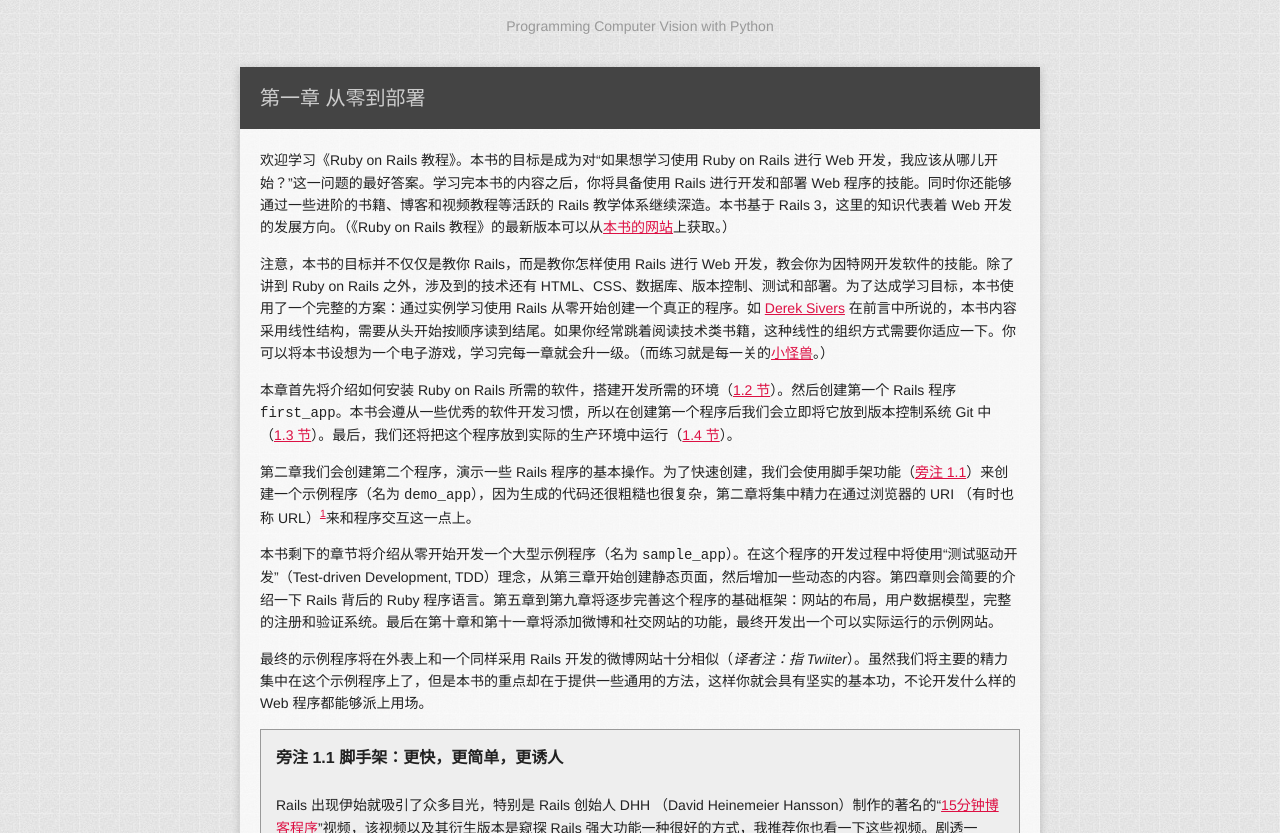
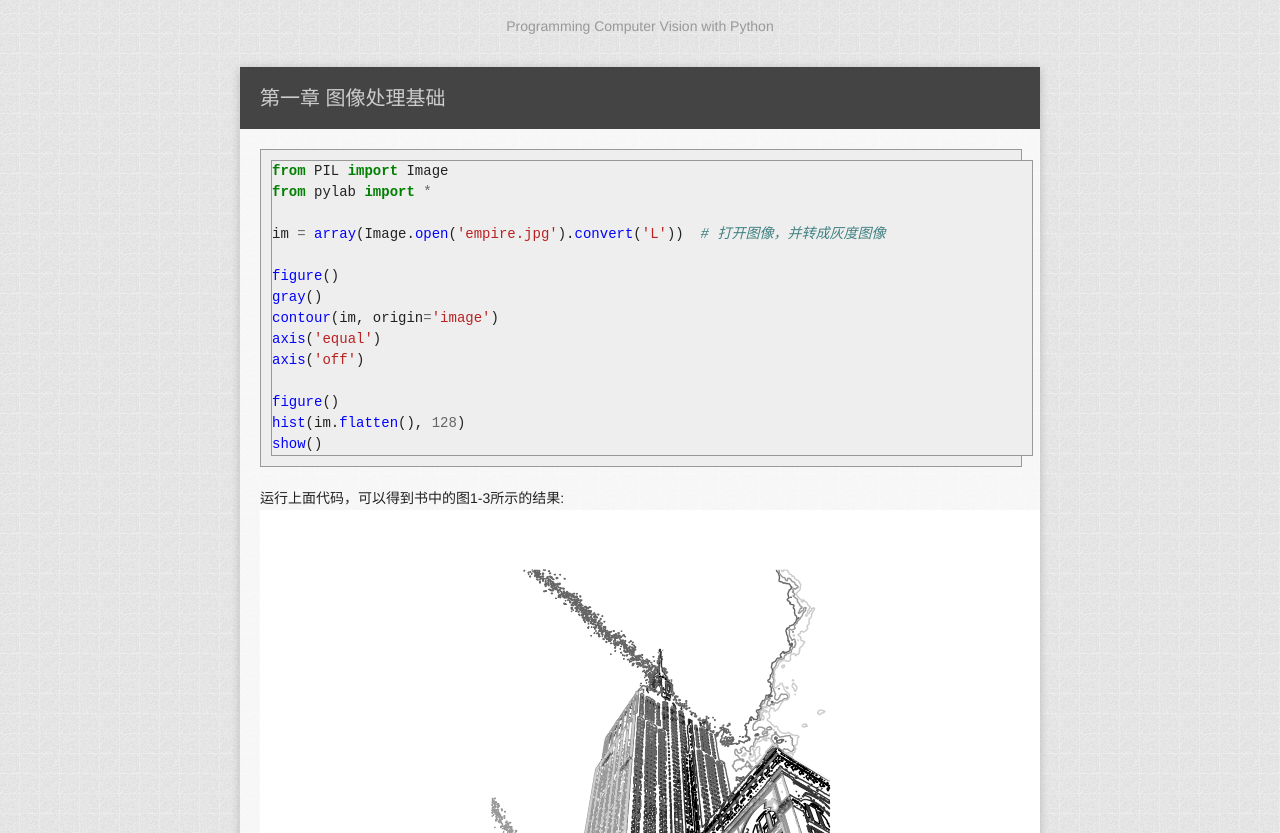
Before and after one commit to willard-yuan/pcvwithpython, a Jekyll site: the page built from chapter1.md, in a window 1280 px wide and 900 px high, cut to the strip 67-900 px from the top of the window. Built offline with Jekyll 4.4.1, drawn with Linux system fonts in a browser that asks for light colours; nearby versions of some CDN libraries; library files that are not in the unit come from our copies; Markdown is read by kramdown in place of the engine named in the settings.

Commit message:
commit new

````diff
--- a/chapter1.md
+++ b/chapter1.md
@@ -1,7 +1,28 @@
 ---
 layout: chapter
-title: 第一章 从零到部署
+title: 第一章 图像处理基础
 ---
+
+```python
+from PIL import Image
+from pylab import *
+
+im = array(Image.open('empire.jpg').convert('L'))  # 打开图像，并转成灰度图像
+
+figure()
+gray()
+contour(im, origin='image')
+axis('equal')
+axis('off')
+
+figure()
+hist(im.flatten(), 128)
+show()
+```
+
+运行上面代码，可以得到书中的图1-3所示的结果:
+![ch01-contour-fig1-2-0](assets/images/figures/ch01-contour-fig1-2-0.png)
+![ch01-contour-fig1-3-1](assets/images/figures/ch01-contour-fig1-3-1.png)
 
 欢迎学习《Ruby on Rails 教程》。本书的目标是成为对“如果想学习使用 Ruby on Rails 进行 Web 开发，我应该从哪儿开始？”这一问题的最好答案。学习完本书的内容之后，你将具备使用 Rails 进行开发和部署 Web 程序的技能。同时你还能够通过一些进阶的书籍、博客和视频教程等活跃的 Rails 教学体系继续深造。本书基于 Rails 3，这里的知识代表着 Web 开发的发展方向。（《Ruby on Rails 教程》的最新版本可以从[本书的网站](http://railstutorial.org/)上获取。）
 
````
